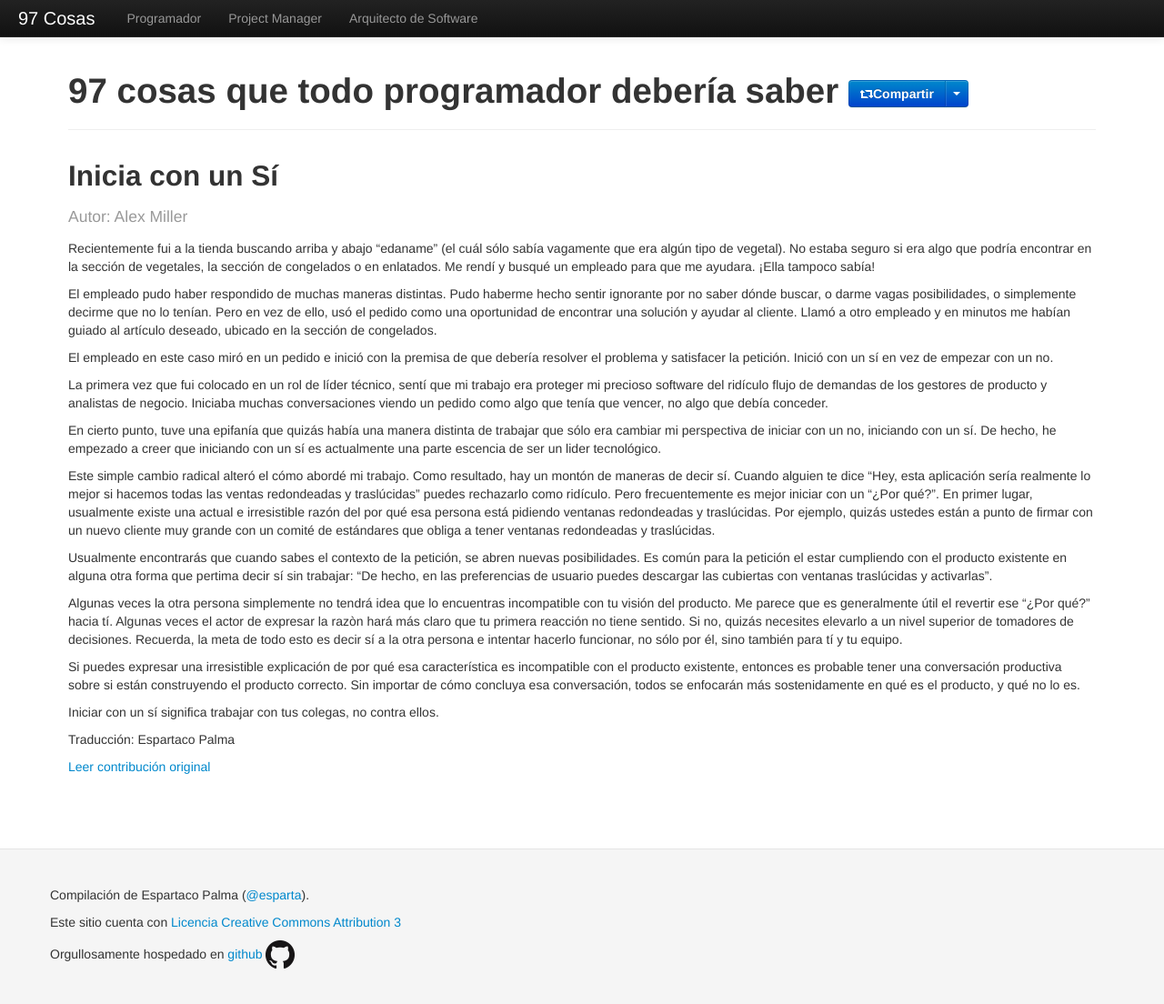
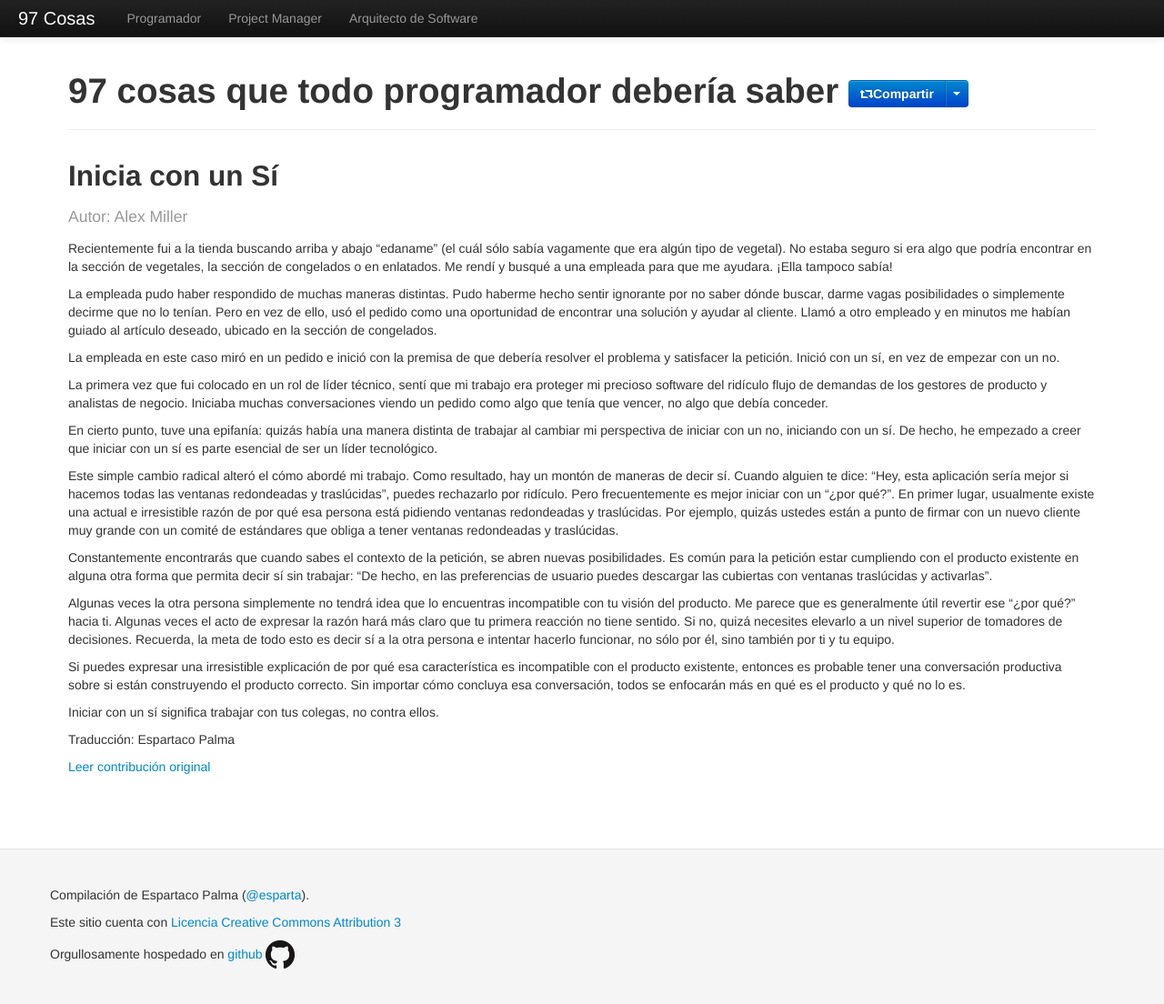
Before and after one commit to esparta/97cosas, a Jekyll site: the page built from programador/inicia-con-un-si.md, in a window 1280 px wide and 1106 px high. Shown: the whole window at 91% size. Built offline with Jekyll 4.4.1, drawn with Linux system fonts in a browser that asks for light colours; comment, search, counter and statistics services are not loaded.

Commit message:
Spelling corrections on inicia-con-un-si

```diff
--- a/programador/inicia-con-un-si.md
+++ b/programador/inicia-con-un-si.md
@@ -7,22 +7,22 @@ translator: Espartaco Palma
 original: http://programmer.97things.oreilly.com/wiki/index.php/Start_from_Yes
 ---
 
-Recientemente fui a la tienda buscando arriba y abajo "edaname" (el cuál
+Recientemente fui a la tienda buscando arriba y abajo “edaname” (el cuál
 sólo sabía vagamente que era algún tipo de vegetal). No estaba seguro si
 era algo que podría encontrar en la sección de vegetales, la sección de
-congelados o en enlatados. Me rendí y busqué un empleado para que me
+congelados o en enlatados. Me rendí y busqué a una empleada para que me
 ayudara. ¡Ella tampoco sabía!
 
-El empleado pudo haber respondido de muchas maneras distintas. Pudo
-haberme hecho sentir ignorante por no saber dónde buscar, o darme vagas
-posibilidades, o simplemente decirme que no lo tenían. Pero en vez de
+La empleada pudo haber respondido de muchas maneras distintas. Pudo
+haberme hecho sentir ignorante por no saber dónde buscar, darme vagas
+posibilidades o simplemente decirme que no lo tenían. Pero en vez de
 ello, usó el pedido como una oportunidad de encontrar una solución y
 ayudar al cliente. Llamó a otro empleado y en minutos me habían guiado
 al artículo deseado, ubicado en la sección de congelados.
 
-El empleado en este caso miró en un pedido e inició con la premisa de
+La empleada en este caso miró en un pedido e inició con la premisa de
 que debería resolver el problema y satisfacer la petición. Inició con un
-sí en vez de empezar con un no.
+sí, en vez de empezar con un no.
 
 La primera vez que fui colocado en un rol de líder técnico, sentí que mi
 trabajo era proteger mi precioso software del ridículo flujo de demandas
@@ -30,42 +30,41 @@ de los gestores de producto y analistas de negocio. Iniciaba muchas
 conversaciones viendo un pedido como algo que tenía que vencer, no algo
 que debía conceder.
 
-En cierto punto, tuve una epifanía que quizás había una manera distinta
-de trabajar que sólo era cambiar mi perspectiva de iniciar con un no,
-iniciando con un sí. De hecho, he empezado a creer que iniciando con un
-sí es actualmente una parte escencia de ser un lider tecnológico.
+En cierto punto, tuve una epifanía: quizás había una manera distinta de
+trabajar al cambiar mi perspectiva de iniciar con un no, iniciando con
+un sí. De hecho, he empezado a creer que iniciar con un sí es parte
+esencial de ser un líder tecnológico.
 
 Este simple cambio radical alteró el cómo abordé mi trabajo. Como
-resultado, hay un montón de maneras de decir sí. Cuando alguien te dice
-"Hey, esta aplicación sería realmente lo mejor si hacemos todas las
-ventas redondeadas y traslúcidas" puedes rechazarlo como ridículo. Pero
-frecuentemente es mejor iniciar con un "¿Por qué?". En primer lugar,
-usualmente existe una actual e irresistible razón del por qué esa
-persona está pidiendo ventanas redondeadas y traslúcidas. Por ejemplo,
-quizás ustedes están a punto de firmar con un nuevo cliente muy grande
-con un comité de estándares que obliga a tener ventanas redondeadas y
+resultado, hay un montón de maneras de decir sí. Cuando alguien te dice:
+“Hey, esta aplicación sería mejor si hacemos todas las ventanas
+redondeadas y traslúcidas”, puedes rechazarlo por ridículo. Pero
+frecuentemente es mejor iniciar con un “¿por qué?”. En primer lugar,
+usualmente existe una actual e irresistible razón de por qué esa persona
+está pidiendo ventanas redondeadas y traslúcidas. Por ejemplo, quizás
+ustedes están a punto de firmar con un nuevo cliente muy grande con un
+comité de estándares que obliga a tener ventanas redondeadas y
 traslúcidas.
 
-Usualmente encontrarás que cuando sabes el contexto de la petición, se
-abren nuevas posibilidades. Es común para la petición el estar
-cumpliendo con el producto existente en alguna otra forma que pertima
-decir sí sin trabajar: "De hecho, en las preferencias de usuario puedes
-descargar las cubiertas con ventanas traslúcidas y activarlas".
+Constantemente encontrarás que cuando sabes el contexto de la petición,
+se abren nuevas posibilidades. Es común para la petición estar
+cumpliendo con el producto existente en alguna otra forma que permita
+decir sí sin trabajar: “De hecho, en las preferencias de usuario puedes
+descargar las cubiertas con ventanas traslúcidas y activarlas”.
 
 Algunas veces la otra persona simplemente no tendrá idea que lo
 encuentras incompatible con tu visión del producto. Me parece que es
-generalmente útil el revertir ese "¿Por qué?" hacia tí. Algunas veces el
-actor de expresar la razòn hará más claro que tu primera reacción no
-tiene sentido. Si no, quizás necesites elevarlo a un nivel superior de
+generalmente útil revertir ese “¿por qué?” hacia ti. Algunas veces el
+acto de expresar la razón hará más claro que tu primera reacción no
+tiene sentido. Si no, quizá necesites elevarlo a un nivel superior de
 tomadores de decisiones. Recuerda, la meta de todo esto es decir sí a la
 otra persona e intentar hacerlo funcionar, no sólo por él, sino también
-para tí y tu equipo.
+por ti y tu equipo.
 
 Si puedes expresar una irresistible explicación de por qué esa
 característica es incompatible con el producto existente, entonces es
 probable tener una conversación productiva sobre si están construyendo
-el producto correcto. Sin importar de cómo concluya esa conversación,
-todos se enfocarán más sostenidamente en qué es el producto, y qué no lo
-es.
+el producto correcto. Sin importar cómo concluya esa conversación, todos
+se enfocarán más en qué es el producto y qué no lo es.
 
 Iniciar con un sí significa trabajar con tus colegas, no contra ellos.
```
